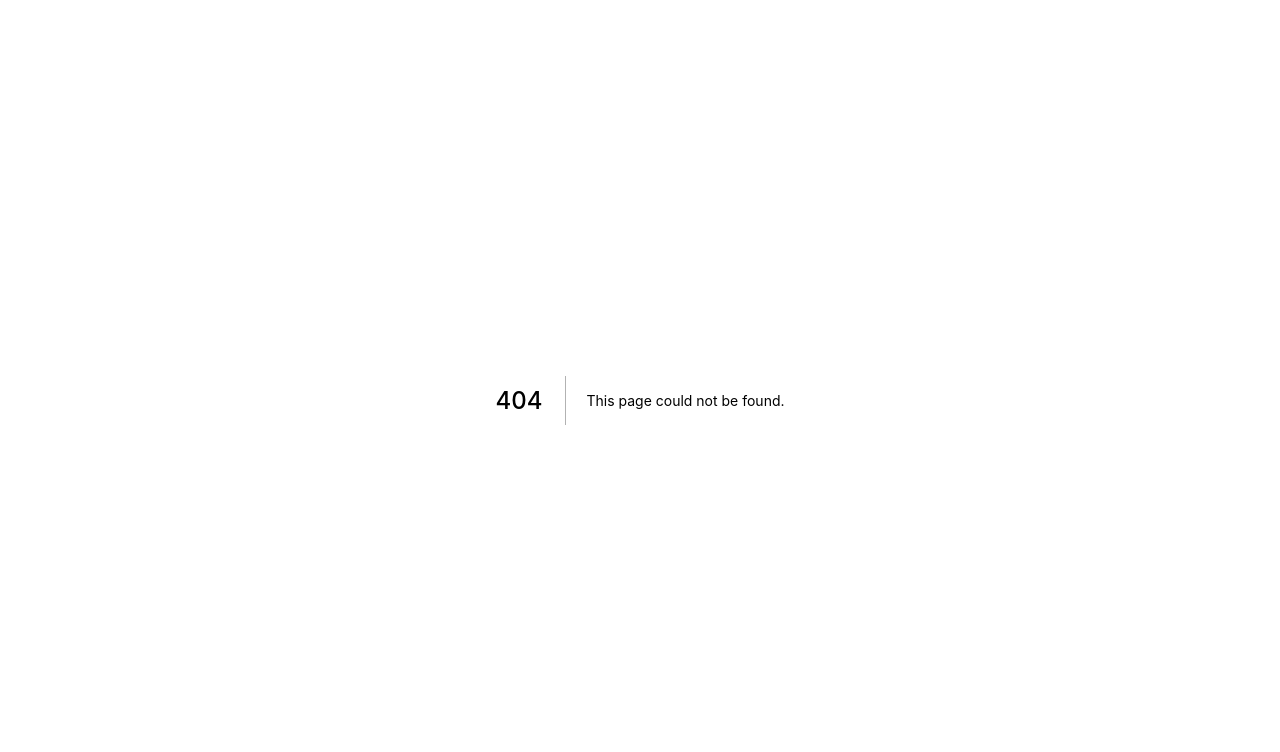
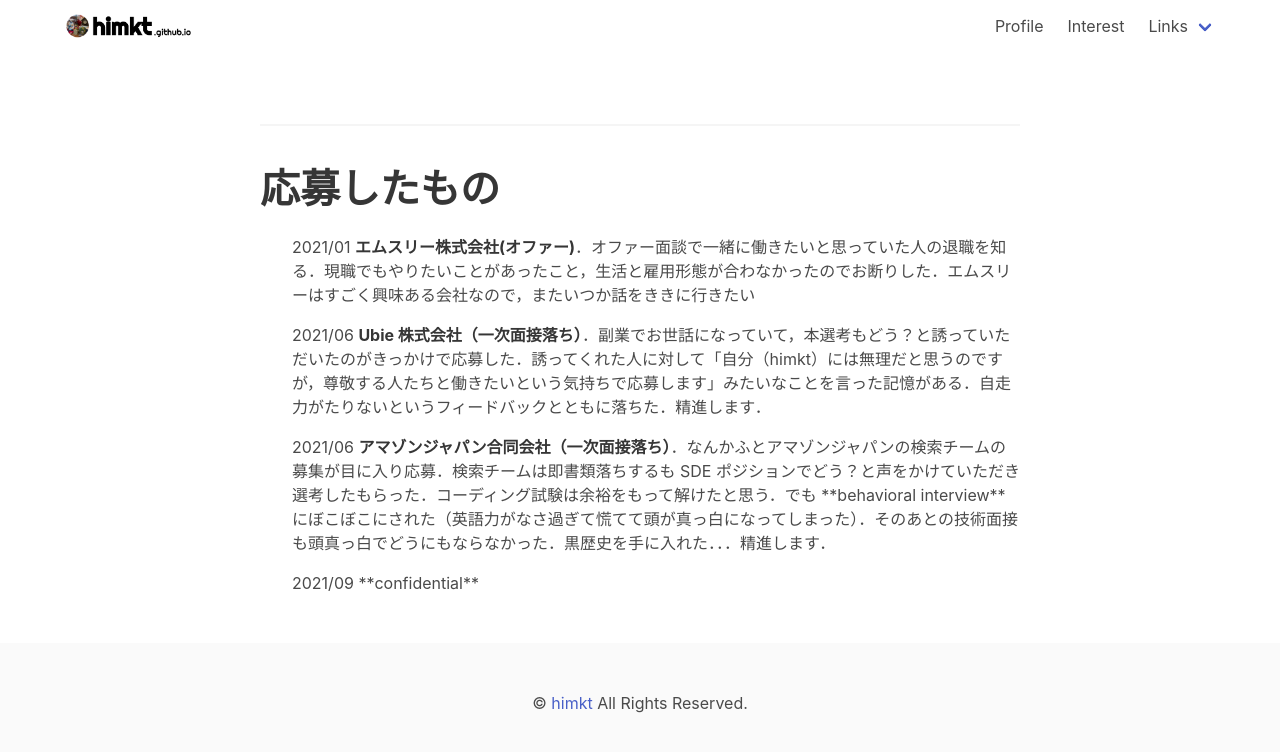
Before and after one commit to himkt/himkt.github.io, a Next.js app: page /career in a window 1280 px wide. Before the commit this address had no page. Shown: the top 752 px of the page. Built offline with nearby package versions, Linux system fonts and the light colour scheme.

Commit message:
Add career.tsx

```diff
--- /dev/null
+++ b/src/pages/career.tsx
@@ -0,0 +1,29 @@
+import Layout from "../templates/layout"
+
+
+const Career = () => (
+    <Layout>
+        <section style={{padding: 3 + 'rem'}}>
+        <div className="container">
+            <div className="columns">
+                <div className="column"></div>
+                <div className="column is-8 is-centered">
+                <div className="content">
+                    <hr className="hr" style={{marginBottom: 0}} />
+                    <h1 className="title is-2">応募したもの</h1>
+                    <ol>
+                        <p>2021/01 <strong>エムスリー株式会社(オファー)</strong>．オファー面談で一緒に働きたいと思っていた人の退職を知る．現職でもやりたいことがあったこと，生活と雇用形態が合わなかったのでお断りした．エムスリーはすごく興味ある会社なので，またいつか話をききに行きたい</p>
+                        <p>2021/06 <strong>Ubie 株式会社（一次面接落ち）</strong>．副業でお世話になっていて，本選考もどう？と誘っていただいたのがきっかけで応募した．誘ってくれた人に対して「自分（himkt）には無理だと思うのですが，尊敬する人たちと働きたいという気持ちで応募します」みたいなことを言った記憶がある．自走力がたりないというフィードバックとともに落ちた．精進します．</p>
+                        <p>2021/06 <strong>アマゾンジャパン合同会社（一次面接落ち）</strong>．なんかふとアマゾンジャパンの検索チームの募集が目に入り応募．検索チームは即書類落ちするも SDE ポジションでどう？と声をかけていただき選考したもらった．コーディング試験は余裕をもって解けたと思う．でも **behavioral interview** にぼこぼこにされた（英語力がなさ過ぎて慌てて頭が真っ白になってしまった）．そのあとの技術面接も頭真っ白でどうにもならなかった．黒歴史を手に入れた．．．精進します．</p>
+                        <p>2021/09 **confidential**</p>
+                    </ol>
+                </div>
+                </div>
+                <div className="column"></div>
+            </div>
+            </div>
+        </section>
+    </Layout>
+)
+
+export default Career
--- a/src/templates/header.tsx
+++ b/src/templates/header.tsx
@@ -28,6 +28,7 @@
                         <a className="navbar-item" href="https://qiita.com/klis">Qiita (Tech blog in Japanese)</a>
                         <a className="navbar-item" href="https://instagram.com/himamako">Instagram</a>
                         <a className="navbar-item" href="https://www.linkedin.com/in/himkt/">LinkedIn</a>
+                        <a className="navbar-item" href="/career">Career</a>
                         <hr className="navbar-divider" />
                         <a className="navbar-item is-active" href="/profile/resume.pdf" target="_blank">Resume</a>
                     </div>
```
